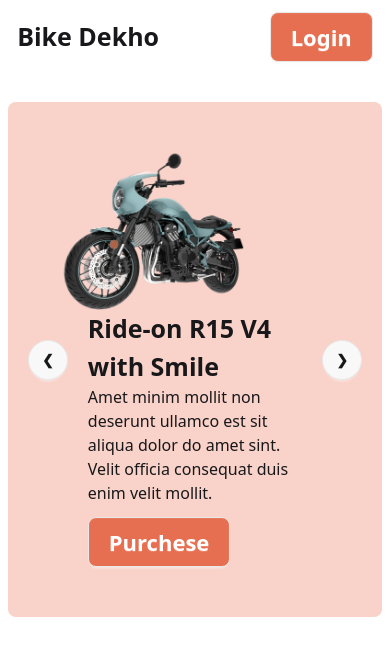
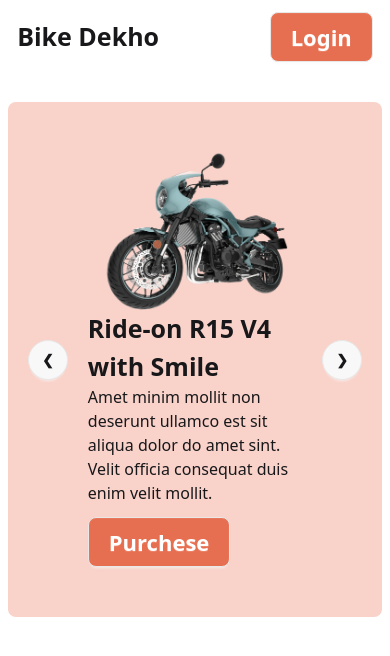
Before and after one commit to asadsftd/Bike-zoon-repo, a plain HTML site: page index.html in a window 390 px wide. Drawn offline with nearby package versions, Linux system fonts and the light colour scheme.

Commit message:
added th my six commit

```diff
--- a/style/style.css
+++ b/style/style.css
@@ -17,8 +17,7 @@
     }
     #img{
         width: 50%;
-        position: relative;
-        left: 50px;
+        margin: auto;
 
     }
     #banner-title{
```
